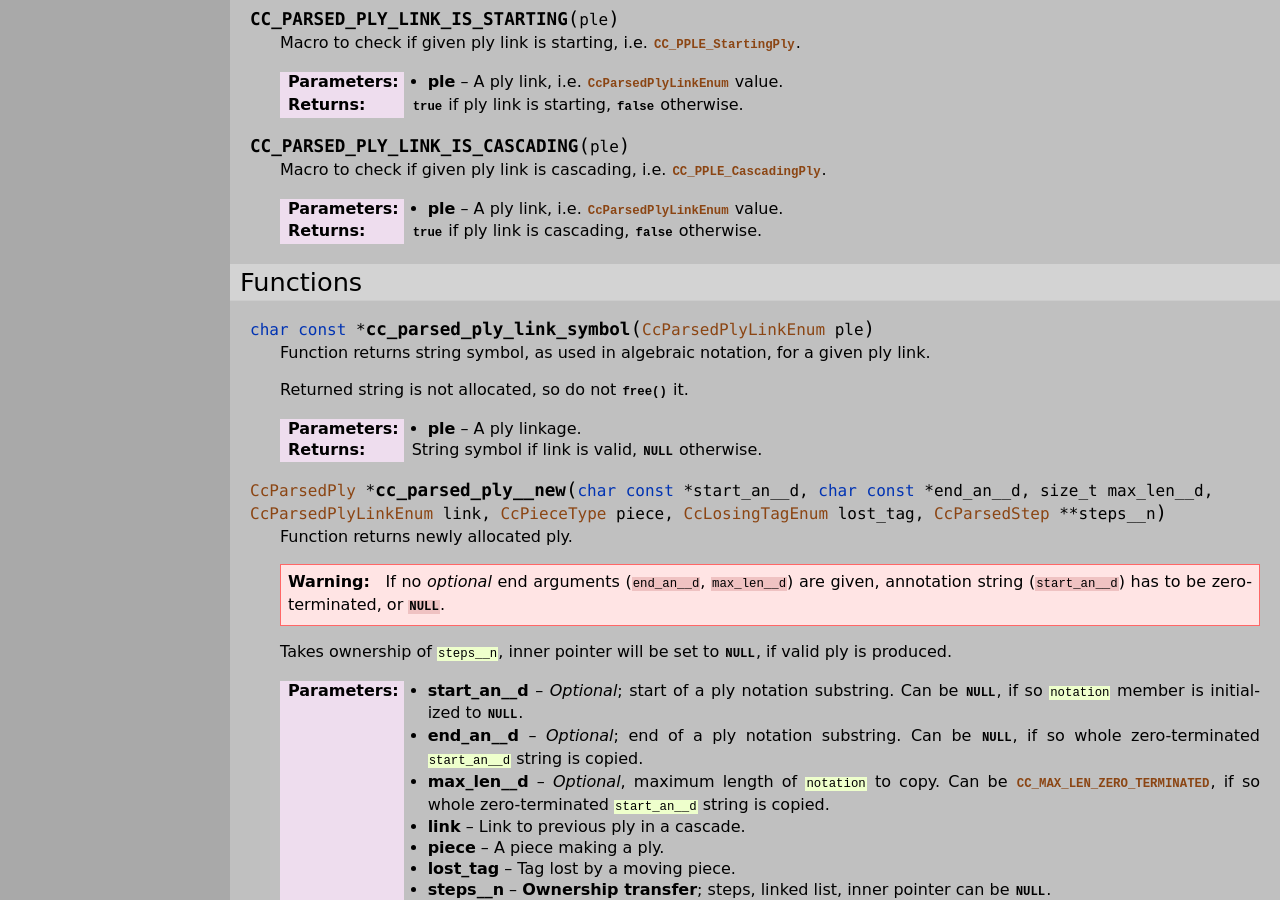
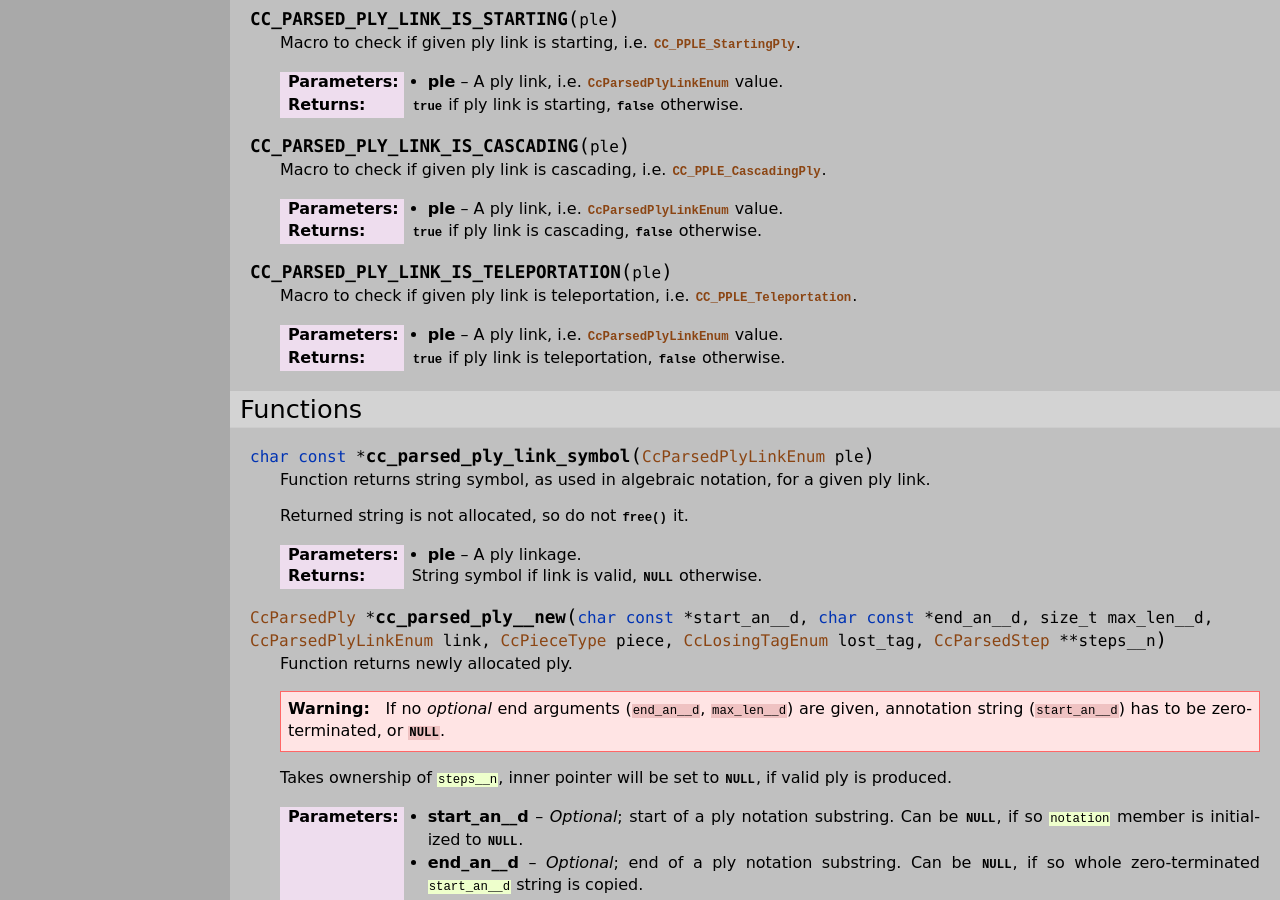
Before and after one commit to mmlacak/crochess, a Sphinx documentation site: the page built from docs/source/libcc/ccparsedply.rst, in a window 1280 px wide and 900 px high, scrolled down 2221 px. Built offline with Sphinx 7.4.7, drawn with Linux system fonts in a browser that asks for light colours.

Commit message:
Documented CC_PARSED_PLY_LINK_IS_TELEPORTATION.

```diff
--- a/docs/source/libcc/ccparsedply.rst
+++ b/docs/source/libcc/ccparsedply.rst
@@ -166,6 +166,13 @@ Macros
     :param ple: A ply link, i.e. :c:enum:`CcParsedPlyLinkEnum` value.
     :returns: :c:data:`true` if ply link is cascading, :c:data:`false` otherwise.
 
+.. c:macro:: CC_PARSED_PLY_LINK_IS_TELEPORTATION(ple)
+
+    Macro to check if given ply link is teleportation, i.e. :c:enumerator:`CC_PPLE_Teleportation`.
+
+    :param ple: A ply link, i.e. :c:enum:`CcParsedPlyLinkEnum` value.
+    :returns: :c:data:`true` if ply link is teleportation, :c:data:`false` otherwise.
+
 
 
 .. _lbl-libcc-ccparsedply-functions:
```
Also changed, not shown: 1 other file.
